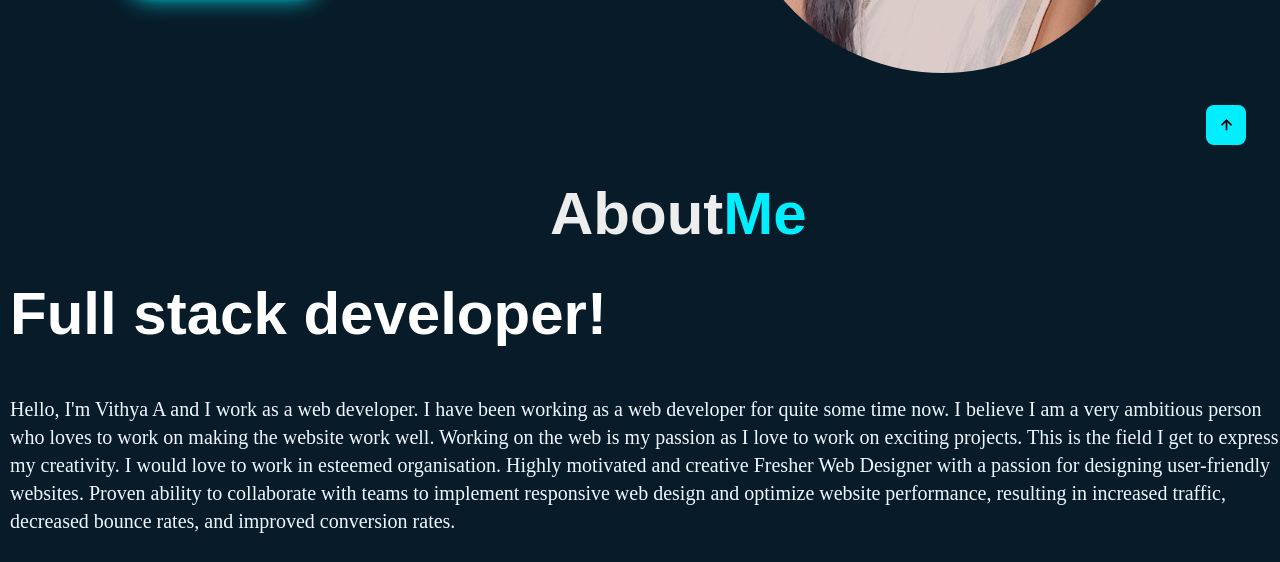
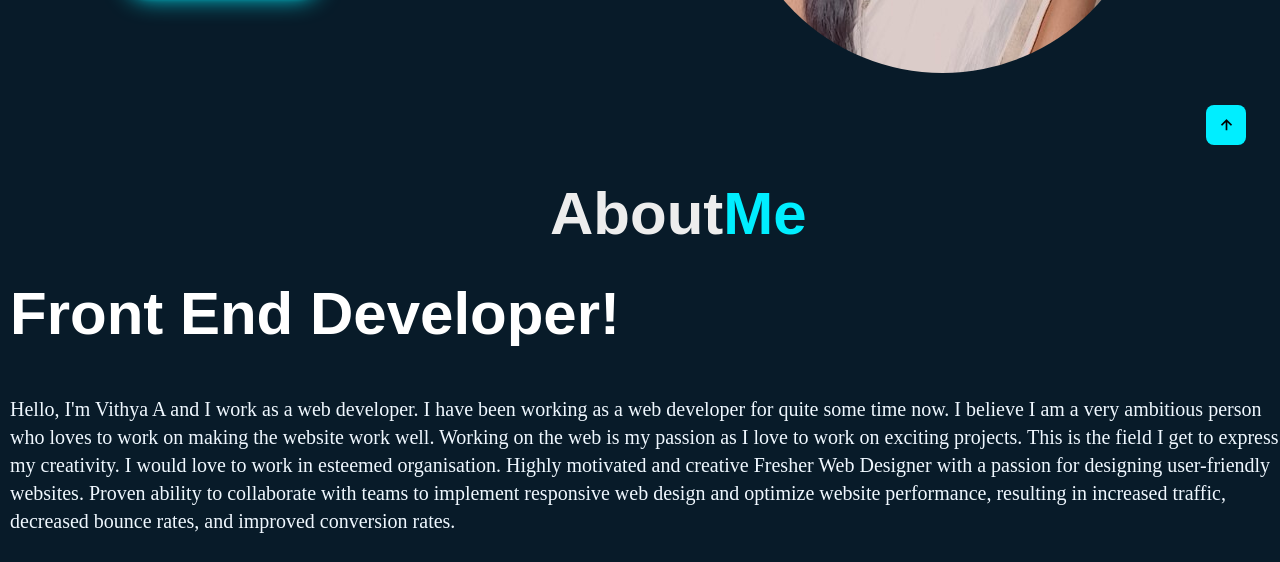
Before and after one commit to Advithya17/vithya, a plain HTML site: page vithya portfolio/index.html in a window 1280 px wide. Shown: the part 621-1183 px from the top of the page. Drawn offline with nearby package versions, Linux system fonts and the light colour scheme.

Commit message:
Update index.html

```diff
--- a/vithya portfolio/index.html
+++ b/vithya portfolio/index.html
@@ -49,7 +49,7 @@
      <div class="about" id="about">
         <div>
             <h2>About<span>Me</span></h2>
-            <h4>Full stack developer!</h4>
+            <h4>Front End Developer!</h4>
             <p> Hello, I'm Vithya A and I work as a web developer. I have been working
                 as a web developer for quite some time now. I believe I am a very ambitious
                 person who loves to work on making the website work well. Working on the web is
```
